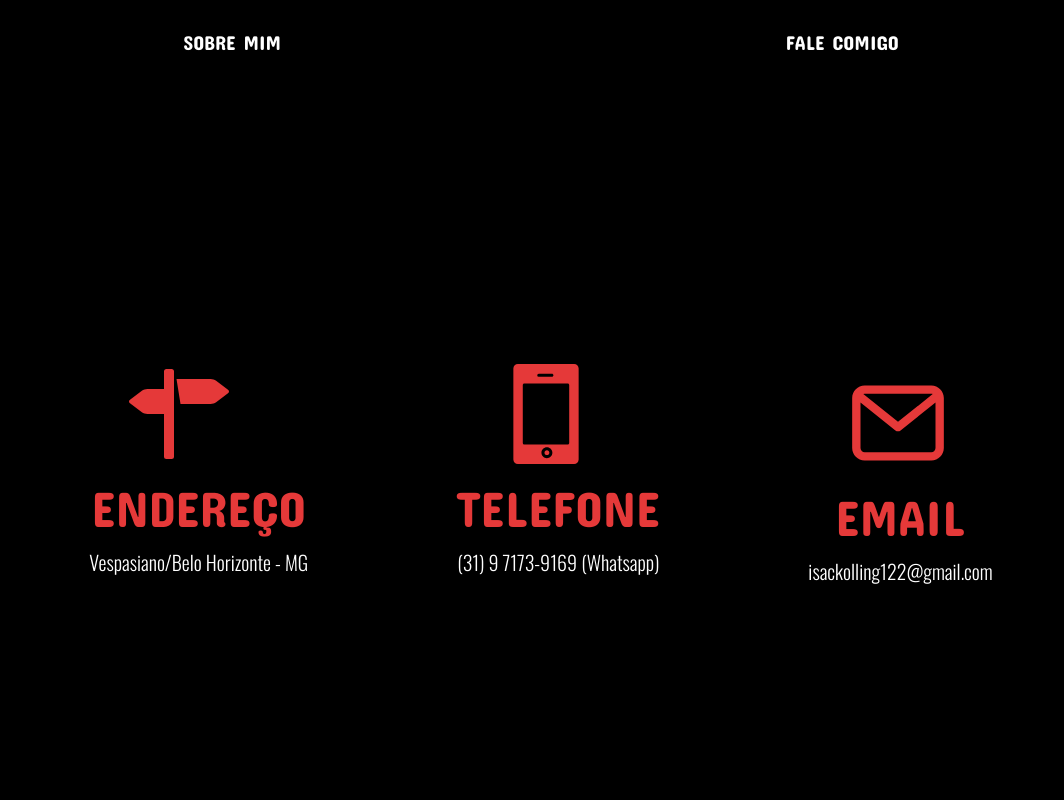
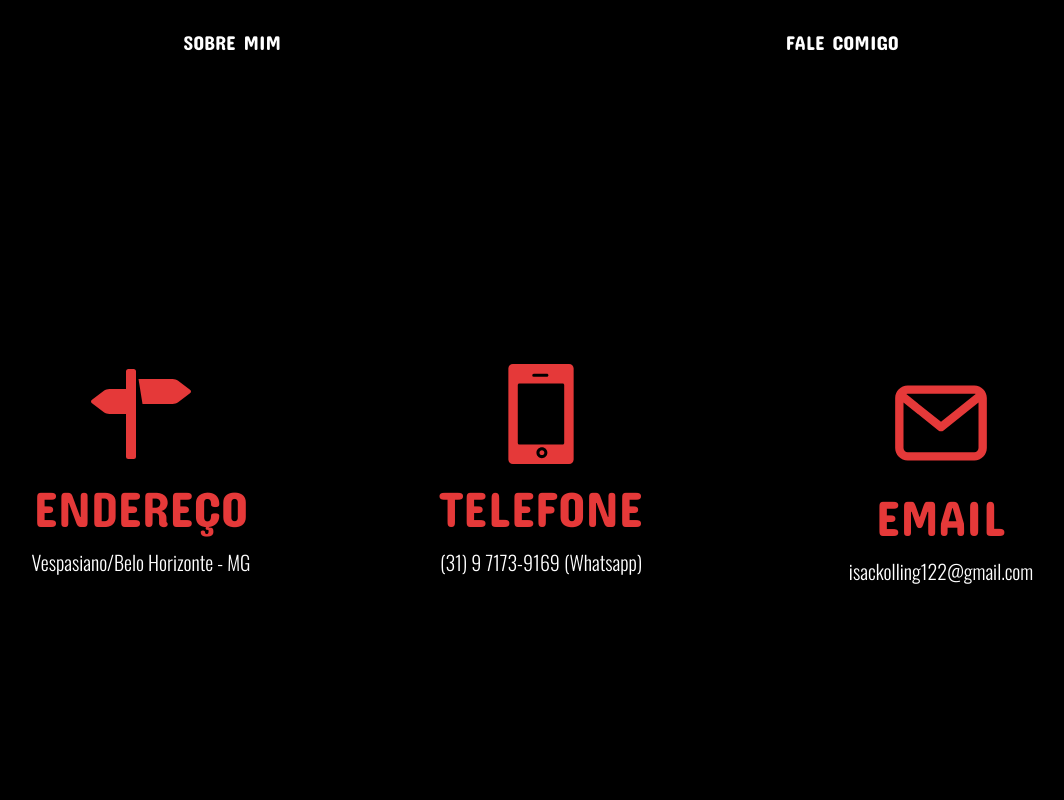
Before and after one commit to xgrisac/cartadeapresentacao-isac, a plain HTML site: page falecomigo.html in a window 1280 px wide. Shown: the top 800 px of the page, without its empty margins (99-1163 px from the left). Drawn offline with nearby package versions, Linux system fonts and the light colour scheme; a web font is replaced by a local one.

Commit message:
Correção de detalhes com Média Query

```diff
--- a/style.css
+++ b/style.css
@@ -35,6 +35,34 @@
        margin: 10px 0px;
    }
 
+
+@media (min-width: 1025px) and (max-width: 2560px) {
+    #desenvolvimento2 {
+        display: flex;
+        justify-content: space-evenly;
+        height: 720px;
+        align-items: center;
+        margin: 40px;
+    }
+
+
+   .section2 h2 {
+    font-size: 50px;
+    text-align: center;
+    }
+
+    .section2 p {
+    font-size: 20px;
+    text-align: center;
+    }
+
+    .section2 img {
+        height: 100px;
+        width: 100px;
+        padding: 0px 150px 0px 0px;
+    }
+
+}
 /* SOBRE MIM */
 
 * {
@@ -174,9 +202,6 @@ nav ul.painel2 {
 }
 
 #desenvolvimento2 {
-
-    display: flex;
-    justify-content: space-evenly;
     height: 720px;
     align-items: center;
     margin: 40px;
@@ -199,7 +224,8 @@ span#meunome2 {
 .section2 img {
     height: 100px;
     width: 100px;
-    padding-left: 40px;
+    padding-left: 150px;
+    align-items: auto;
 }
 
 .container2 {
```
